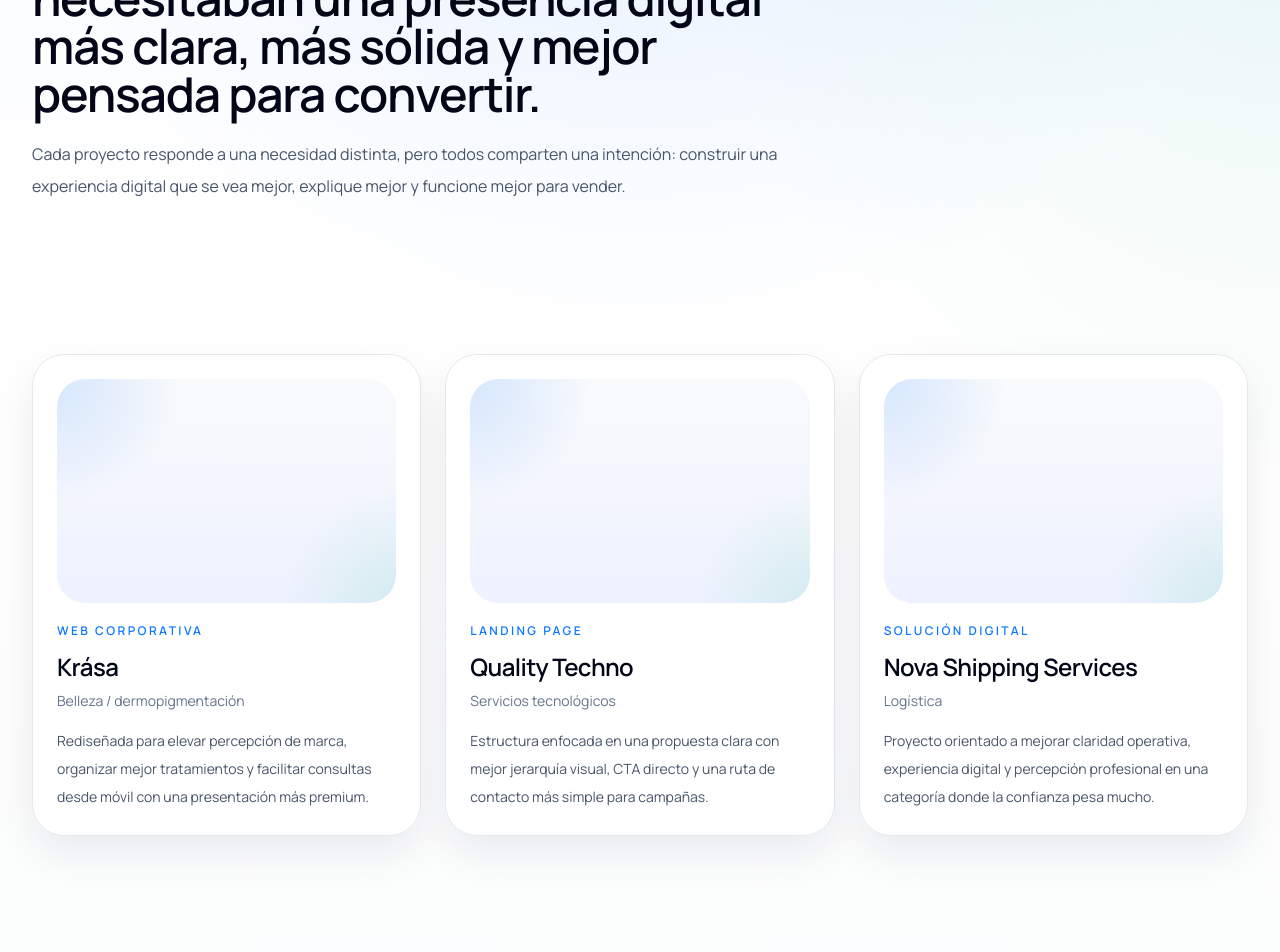
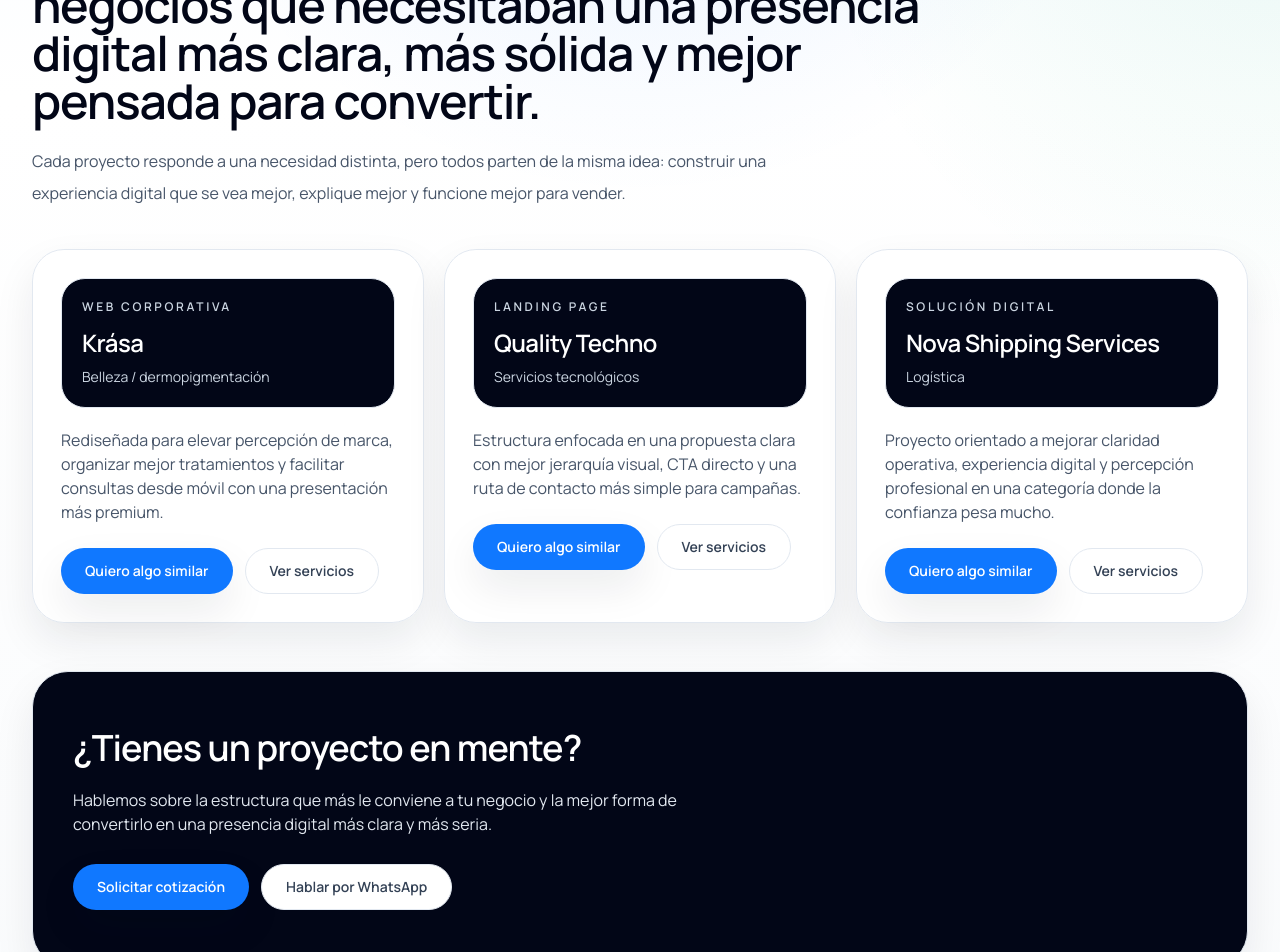
Before and after one commit to lulabtechnology/Lulabtech, a Next.js app: page /proyectos in a window 1280 px wide. Shown: the part 300-1252 px from the top of the page. Built offline with nearby package versions, Linux system fonts and the light colour scheme.

Commit message:
Update page.jsx

```diff
--- a/app/proyectos/page.jsx
+++ b/app/proyectos/page.jsx
@@ -1,28 +1,78 @@
-import SectionIntro from "@/components/ui/SectionIntro";
-import ProjectsGrid from "@/components/projects/ProjectsGrid";
-import ContactCta from "@/components/home/ContactCta";
-import { buildMetadata } from "@/lib/site";
+import Link from "next/link";
+import { projects } from "@/data/projects";
 
-export const metadata = buildMetadata({
-  title: "Proyectos Web y Casos",
-  path: "/proyectos",
+export const metadata = {
+  title: "Proyectos Web y Casos | LulabTech",
   description:
-    "Explora proyectos web seleccionados por LulabTech para marcas y negocios que necesitaban una presencia digital más clara, sólida y orientada a conversión.",
-  keywords: ["proyectos web en Panamá", "casos de estudio diseño web", "portfolio de agencia digital"],
-});
+    "Proyectos seleccionados para marcas y negocios que necesitaban una presencia digital más clara, más sólida y mejor pensada para convertir.",
+};
 
 export default function ProyectosPage() {
   return (
-    <main>
-      <section className="shell pb-10 pt-16 md:pt-20">
-        <SectionIntro
-          eyebrow="Proyectos"
-          title="Proyectos seleccionados para marcas y negocios que necesitaban una presencia digital más clara, más sólida y mejor pensada para convertir."
-          description="Cada proyecto responde a una necesidad distinta, pero todos comparten una intención: construir una experiencia digital que se vea mejor, explique mejor y funcione mejor para vender."
-        />
-      </section>
-      <ProjectsGrid />
-      <ContactCta />
-    </main>
+    <section className="section-space">
+      <div className="shell">
+        <div className="max-w-4xl">
+          <span className="section-eyebrow">Proyectos</span>
+          <h1 className="section-heading mt-4">
+            Proyectos seleccionados para marcas y negocios que necesitaban una
+            presencia digital más clara, más sólida y mejor pensada para convertir.
+          </h1>
+          <p className="section-copy mt-5 max-w-3xl">
+            Cada proyecto responde a una necesidad distinta, pero todos parten de
+            la misma idea: construir una experiencia digital que se vea mejor,
+            explique mejor y funcione mejor para vender.
+          </p>
+        </div>
+
+        <div className="mt-10 grid gap-5 lg:grid-cols-3">
+          {projects.map((project) => (
+            <article key={project.slug} className="panel p-6 md:p-7">
+              <div className="rounded-[24px] border border-slate-200 bg-slate-950 p-5 text-white">
+                <p className="text-xs font-semibold uppercase tracking-[0.22em] text-slate-300">
+                  {project.type}
+                </p>
+                <h2 className="mt-3 text-2xl font-semibold">{project.title}</h2>
+                <p className="mt-2 text-sm text-slate-300">{project.industry}</p>
+              </div>
+
+              <p className="mt-5 text-sm leading-7 text-slate-600 md:text-base">
+                {project.summary}
+              </p>
+
+              <div className="mt-6 flex flex-wrap gap-3">
+                <Link href="/contacto" className="btn-primary">
+                  Quiero algo similar
+                </Link>
+                <Link href="/servicios" className="btn-secondary">
+                  Ver servicios
+                </Link>
+              </div>
+            </article>
+          ))}
+        </div>
+
+        <div className="mt-12 rounded-[36px] border border-slate-200 bg-slate-950 px-6 py-10 text-white shadow-soft md:px-10 md:py-14">
+          <h2 className="text-3xl font-semibold leading-tight md:text-4xl">
+            ¿Tienes un proyecto en mente?
+          </h2>
+          <p className="mt-5 max-w-2xl text-sm leading-7 text-slate-200 md:text-base">
+            Hablemos sobre la estructura que más le conviene a tu negocio y la
+            mejor forma de convertirlo en una presencia digital más clara y más seria.
+          </p>
+
+          <div className="mt-7 flex flex-wrap gap-3">
+            <Link href="/contacto" className="btn-primary">
+              Solicitar cotización
+            </Link>
+            <Link
+              href="https://wa.me/50767069044?text=Hola%20LulabTech%2C%20vi%20sus%20proyectos%20y%20quiero%20cotizar%20algo%20similar."
+              className="btn-secondary"
+            >
+              Hablar por WhatsApp
+            </Link>
+          </div>
+        </div>
+      </div>
+    </section>
   );
 }
```
